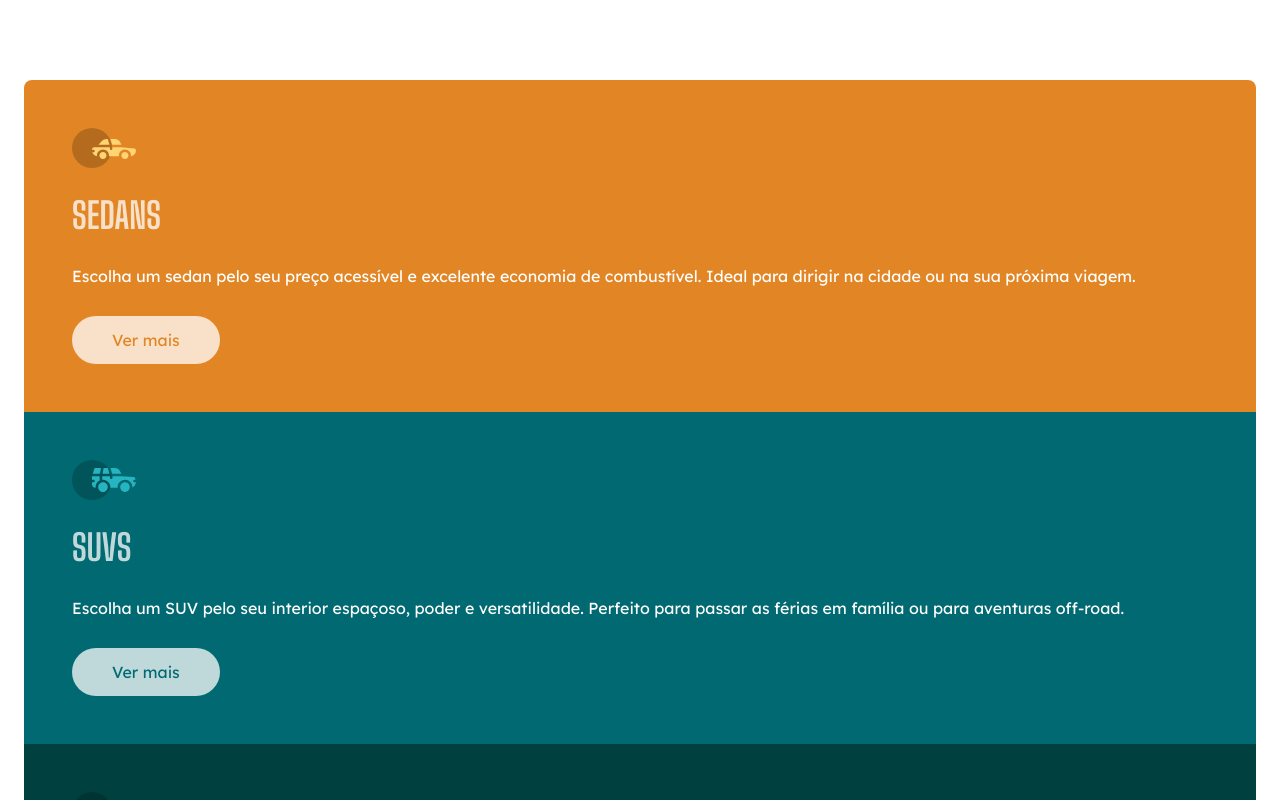
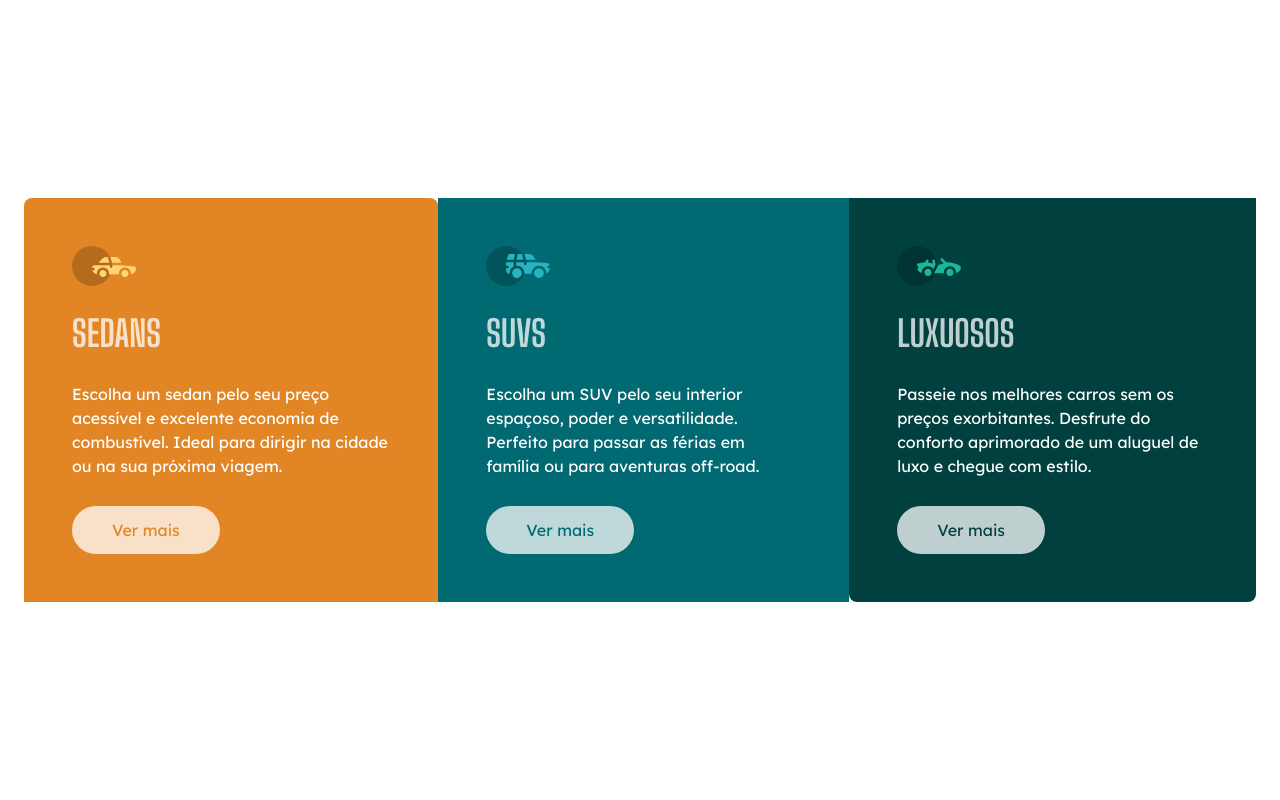
Before and after one commit to Hiiski/Carros, a React (Vite) app: page / in a window 1280 px wide. Shown: the top 800 px of the page. Built offline with nearby package versions, Linux system fonts and the light colour scheme.

Commit message:
Primeiro commit da responsividade

```diff
--- a/src/App.jsx
+++ b/src/App.jsx
@@ -5,9 +5,9 @@
 
 export default function App() {
   return (
-    <main className="min-h-svh bg-offwhite py-20 px-6">
+    <main className="min-h-svh bg-offwhite py-20 px-6 antialised lg:flex justify-center items-center">
 
-      <section>
+      <section className="lg:flex">
         <div className="bg-orange p-12 rounded-t-lg">
           <img src={iconSedans} alt="Icone dos carros Sedan" className="mb-7"/>
           <h2 className="font-shoulders mb-7 uppercase text-4xl font-bold text-offwhite">Sedans</h2>
```
